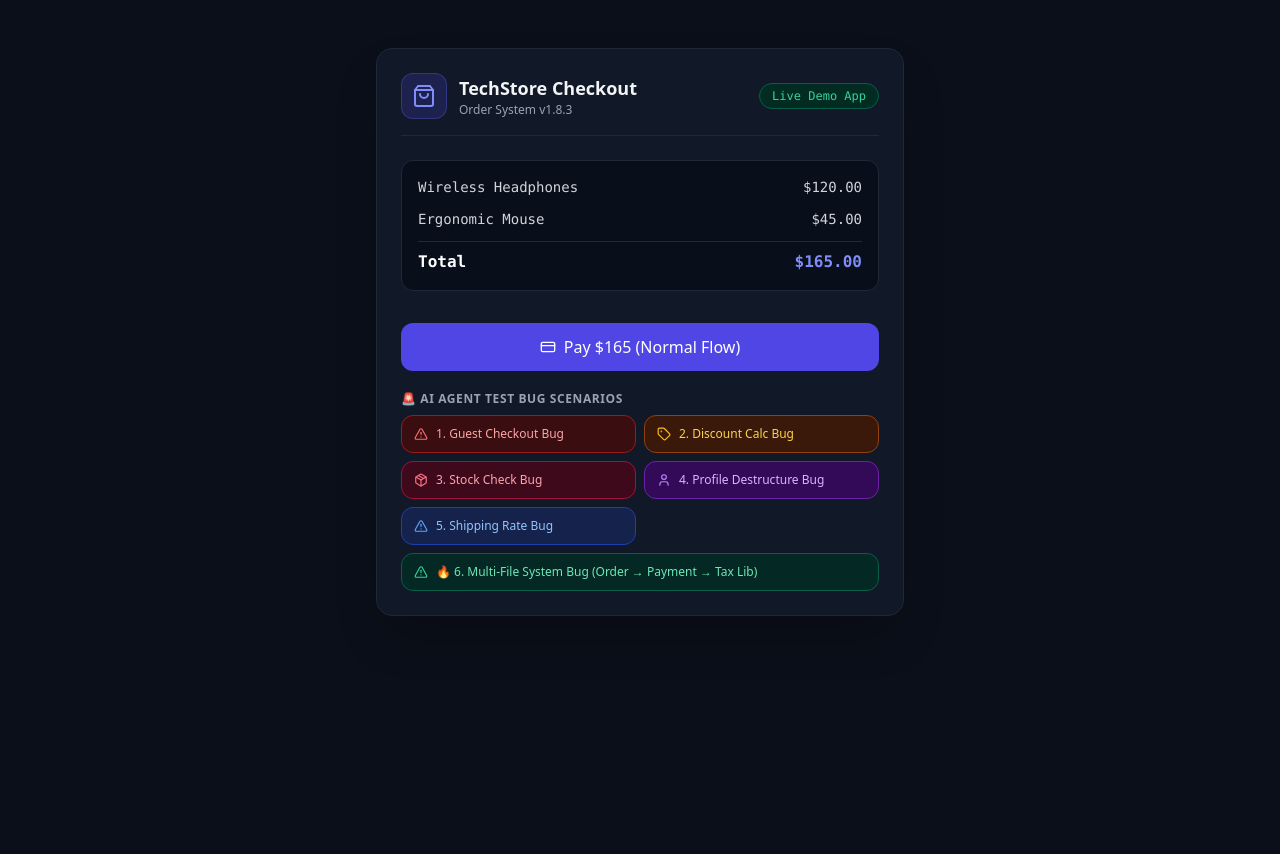
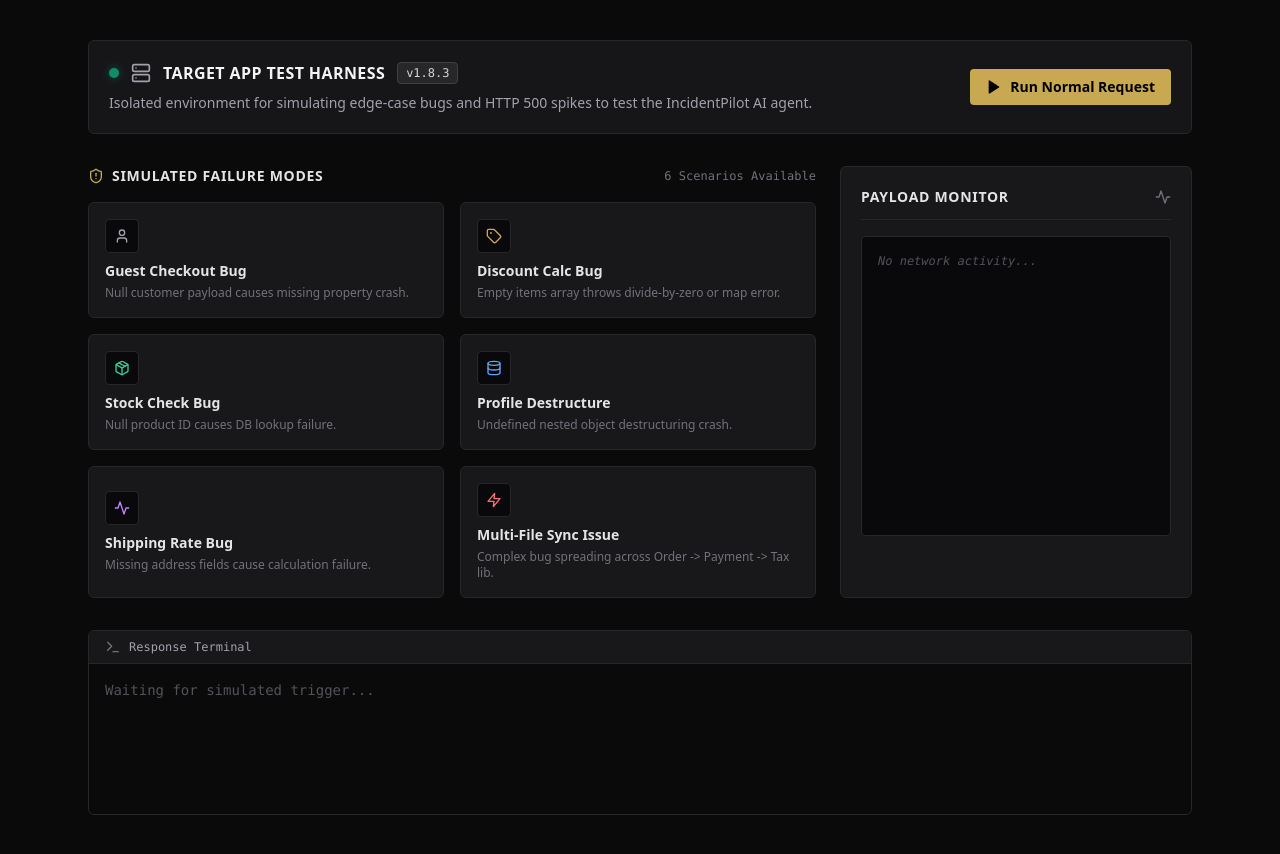
Before and after one commit to krishna3006b/ordering-system, a Next.js app: page / in a window 1280 px wide. Before the commit the page ends 800 px from the top, so only its background shows below. Built offline with nearby package versions, Linux system fonts and the light colour scheme.

Commit message:
feat: redesign checkout page into test harness control plane

```diff
--- a/src/app/layout.tsx
+++ b/src/app/layout.tsx
@@ -13,7 +13,7 @@ export default function RootLayout({
 }) {
   return (
     <html lang="en">
-      <body className="bg-dark-900 min-h-screen text-gray-100 antialiased">
+      <body className="bg-[#0a0a0a] min-h-screen text-zinc-100 antialiased font-sans selection:bg-[#c8a951]/30 selection:text-white">
         {children}
       </body>
     </html>
--- a/src/app/page.tsx
+++ b/src/app/page.tsx
@@ -1,15 +1,24 @@
 'use client';
 
 import React, { useState } from 'react';
-import { ShoppingBag, AlertTriangle, CheckCircle, ShieldAlert, CreditCard, Tag, Package, User } from 'lucide-react';
+import { Server, Activity, AlertTriangle, ShieldAlert, Tag, Package, User, Terminal, CheckCircle2, Zap, ArrowRight, Play, Database } from 'lucide-react';
 
 export default function CheckoutPage() {
   const [loading, setLoading] = useState(false);
   const [result, setResult] = useState<any>(null);
+  const [activeScenario, setActiveScenario] = useState<string | null>(null);
+  const [logs, setLogs] = useState<string[]>([]);
 
-  const triggerApi = async (endpoint: string, payload: any) => {
+  const addLog = (msg: string) => {
+    setLogs(prev => [...prev, `[${new Date().toISOString().split('T')[1].slice(0,-1)}] ${msg}`]);
+  };
+
+  const triggerApi = async (name: string, endpoint: string, payload: any) => {
+    setActiveScenario(name);
     setLoading(true);
     setResult(null);
+    addLog(`Initiating scenario: ${name}...`);
+    addLog(`POST ${endpoint} Payload: ${JSON.stringify(payload)}`);
 
     try {
       const res = await fetch(endpoint, {
@@ -19,155 +28,192 @@ export default function CheckoutPage() {
       });
 
       const data = await res.json();
-      setResult({ status: res.status, data });
+      setResult({ status: res.status, data, endpoint });
+      addLog(`Received HTTP ${res.status} from ${endpoint}`);
     } catch (e: any) {
-      setResult({ status: 500, data: { error: e.message } });
+      setResult({ status: 500, data: { error: e.message }, endpoint });
+      addLog(`Network Error: ${e.message}`);
     } finally {
       setLoading(false);
     }
   };
 
+  const scenarios = [
+    {
+      id: 'guest_checkout',
+      name: 'Guest Checkout Bug',
+      desc: 'Null customer payload causes missing property crash.',
+      icon: <User className="w-4 h-4 text-zinc-400" />,
+      color: 'hover:border-zinc-500',
+      action: () => triggerApi('Guest Checkout Bug', '/api/checkout', { customer: null })
+    },
+    {
+      id: 'discount_calc',
+      name: 'Discount Calc Bug',
+      desc: 'Empty items array throws divide-by-zero or map error.',
+      icon: <Tag className="w-4 h-4 text-[#c8a951]" />,
+      color: 'hover:border-[#c8a951]/50',
+      action: () => triggerApi('Discount Calc Bug', '/api/discount', { items: [] })
+    },
+    {
+      id: 'stock_check',
+      name: 'Stock Check Bug',
+      desc: 'Null product ID causes DB lookup failure.',
+      icon: <Package className="w-4 h-4 text-emerald-400" />,
+      color: 'hover:border-emerald-500/50',
+      action: () => triggerApi('Stock Check Bug', '/api/inventory', { product: null })
+    },
+    {
+      id: 'profile_destruct',
+      name: 'Profile Destructure',
+      desc: 'Undefined nested object destructuring crash.',
+      icon: <Database className="w-4 h-4 text-blue-400" />,
+      color: 'hover:border-blue-500/50',
+      action: () => triggerApi('Profile Destructure', '/api/user/profile', { user: null })
+    },
+    {
+      id: 'shipping_rate',
+      name: 'Shipping Rate Bug',
+      desc: 'Missing address fields cause calculation failure.',
+      icon: <Activity className="w-4 h-4 text-purple-400" />,
+      color: 'hover:border-purple-500/50',
+      action: () => triggerApi('Shipping Rate Bug', '/api/shipping/calculate', { address: null })
+    },
+    {
+      id: 'multi_file',
+      name: 'Multi-File Sync Issue',
+      desc: 'Complex bug spreading across Order -> Payment -> Tax lib.',
+      icon: <Zap className="w-4 h-4 text-red-400" />,
+      color: 'hover:border-red-500/80',
+      action: () => triggerApi('Multi-File Sync Issue', '/api/order/process', { items: [{ price: 100 }], region: null })
+    }
+  ];
+
   return (
-    <div className="max-w-xl mx-auto py-12 px-6">
-      <div className="bg-gray-900 border border-gray-800 rounded-2xl p-6 shadow-2xl space-y-6">
-        <div className="flex items-center justify-between border-b border-gray-800 pb-4">
-          <div className="flex items-center gap-3">
-            <div className="p-2.5 bg-indigo-600/20 text-indigo-400 rounded-xl border border-indigo-500/30">
-              <ShoppingBag className="w-6 h-6" />
-            </div>
+    <div className="max-w-6xl mx-auto py-10 px-6 space-y-8">
+      {/* Header Banner */}
+      <div className="bg-zinc-900/90 border border-zinc-800 rounded-md p-5 flex flex-col md:flex-row items-start md:items-center justify-between gap-4">
         <div>
-              <h1 className="font-bold text-lg">TechStore Checkout</h1>
-              <p className="text-xs text-gray-400">Order System v1.8.3</p>
-            </div>
-          </div>
-          <span className="text-xs bg-emerald-950 text-emerald-400 border border-emerald-800 px-3 py-1 rounded-full font-mono">
-            Live Demo App
+          <div className="flex items-center space-x-3">
+            <span className="w-2.5 h-2.5 rounded-full bg-emerald-500 animate-pulse shadow-[0_0_8px_rgba(16,185,129,0.5)]" />
+            <Server className="w-5 h-5 text-zinc-400" />
+            <h1 className="text-base font-semibold text-zinc-100 tracking-wide">TARGET APP TEST HARNESS</h1>
+            <span className="bg-zinc-800 text-zinc-300 text-xs px-2 py-0.5 rounded font-mono border border-zinc-700">
+              v1.8.3
             </span>
           </div>
-
-        {/* Order Summary */}
-        <div className="space-y-3 font-mono text-sm bg-gray-950/60 p-4 rounded-xl border border-gray-800">
-          <div className="flex justify-between text-gray-300">
-            <span>Wireless Headphones</span>
-            <span>$120.00</span>
+          <p className="text-sm text-zinc-400 mt-2">
+            Isolated environment for simulating edge-case bugs and HTTP 500 spikes to test the IncidentPilot AI agent.
+          </p>
         </div>
-          <div className="flex justify-between text-gray-300">
-            <span>Ergonomic Mouse</span>
-            <span>$45.00</span>
-          </div>
-          <div className="border-t border-gray-800 pt-2 flex justify-between font-bold text-white text-base">
-            <span>Total</span>
-            <span className="text-indigo-400">$165.00</span>
+        <div className="flex items-center space-x-2">
+          <button
+            onClick={() => triggerApi('Normal Checkout', '/api/checkout', { customer: { address: { city: 'San Francisco' } } })}
+            disabled={loading}
+            className="bg-[#c8a951] hover:bg-[#b09446] text-black font-semibold text-sm px-4 py-2 rounded flex items-center gap-2 transition disabled:opacity-50"
+          >
+            <Play className="w-4 h-4" fill="currentColor" />
+            Run Normal Request
+          </button>
         </div>
       </div>
 
-        {/* Action Buttons */}
-        <div className="space-y-3 pt-2">
+      <div className="grid grid-cols-1 lg:grid-cols-3 gap-6">
+
+        {/* Left Col: Scenarios */}
+        <div className="lg:col-span-2 space-y-4">
+          <div className="flex items-center justify-between">
+            <h2 className="text-sm font-semibold text-zinc-200 uppercase tracking-wider flex items-center gap-2">
+              <ShieldAlert className="w-4 h-4 text-[#c8a951]" />
+              Simulated Failure Modes
+            </h2>
+            <span className="text-xs text-zinc-500 font-mono">6 Scenarios Available</span>
+          </div>
+
+          <div className="grid grid-cols-1 md:grid-cols-2 gap-4">
+            {scenarios.map((s) => (
               <button
-            onClick={() => triggerApi('/api/checkout', { customer: { address: { city: 'San Francisco' } } })}
+                key={s.id}
+                onClick={s.action}
                 disabled={loading}
-            className="w-full bg-indigo-600 hover:bg-indigo-500 text-white font-medium py-3 px-4 rounded-xl flex items-center justify-center gap-2 transition disabled:opacity-50"
+                className={`text-left bg-zinc-900 border border-zinc-800 p-4 rounded-md transition-all group ${s.color} hover:bg-zinc-800/50 disabled:opacity-50`}
               >
-            <CreditCard className="w-4 h-4" />
-            {loading ? 'Processing...' : 'Pay $165 (Normal Flow)'}
+                <div className="flex items-start justify-between mb-2">
+                  <div className="p-2 rounded bg-zinc-950 border border-zinc-800 group-hover:border-zinc-700 transition-colors">
+                    {s.icon}
+                  </div>
+                  {activeScenario === s.name && loading && (
+                    <span className="text-[10px] uppercase font-bold text-[#c8a951] animate-pulse">Running</span>
+                  )}
+                </div>
+                <h3 className="font-semibold text-zinc-200 text-sm">{s.name}</h3>
+                <p className="text-xs text-zinc-500 mt-1">{s.desc}</p>
               </button>
+            ))}
+          </div>
+        </div>
 
-          <div className="pt-2">
-            <p className="text-xs font-semibold text-gray-400 uppercase tracking-wider mb-2">
-              🚨 AI Agent Test Bug Scenarios
-            </p>
-            <div className="grid grid-cols-1 md:grid-cols-2 gap-2">
-              <button
-                onClick={() => triggerApi('/api/checkout', { customer: null })}
-                disabled={loading}
-                className="bg-red-950/80 hover:bg-red-900 text-red-300 border border-red-800 font-medium py-2.5 px-3 rounded-xl flex items-center gap-2 transition disabled:opacity-50 text-xs text-left"
-              >
-                <AlertTriangle className="w-3.5 h-3.5 text-red-400 shrink-0" />
-                1. Guest Checkout Bug
-              </button>
+        {/* Right Col: Payload Monitor */}
+        <div className="bg-zinc-900 border border-zinc-800 rounded-md p-5 flex flex-col h-full">
+          <div className="flex items-center justify-between mb-4 border-b border-zinc-800 pb-3">
+            <h2 className="text-sm font-semibold text-zinc-200 uppercase tracking-wider">Payload Monitor</h2>
+            <Activity className="w-4 h-4 text-zinc-500" />
+          </div>
 
-              <button
-                onClick={() => triggerApi('/api/discount', { items: [] })}
-                disabled={loading}
-                className="bg-amber-950/80 hover:bg-amber-900 text-amber-300 border border-amber-800 font-medium py-2.5 px-3 rounded-xl flex items-center gap-2 transition disabled:opacity-50 text-xs text-left"
-              >
-                <Tag className="w-3.5 h-3.5 text-amber-400 shrink-0" />
-                2. Discount Calc Bug
-              </button>
-
-              <button
-                onClick={() => triggerApi('/api/inventory', { product: null })}
-                disabled={loading}
-                className="bg-rose-950/80 hover:bg-rose-900 text-rose-300 border border-rose-800 font-medium py-2.5 px-3 rounded-xl flex items-center gap-2 transition disabled:opacity-50 text-xs text-left"
-              >
-                <Package className="w-3.5 h-3.5 text-rose-400 shrink-0" />
-                3. Stock Check Bug
-              </button>
-
-              <button
-                onClick={() => triggerApi('/api/user/profile', { user: null })}
-                disabled={loading}
-                className="bg-purple-950/80 hover:bg-purple-900 text-purple-300 border border-purple-800 font-medium py-2.5 px-3 rounded-xl flex items-center gap-2 transition disabled:opacity-50 text-xs text-left"
-              >
-                <User className="w-3.5 h-3.5 text-purple-400 shrink-0" />
-                4. Profile Destructure Bug
-              </button>
-
-              <button
-                onClick={() => triggerApi('/api/shipping/calculate', { address: null })}
-                disabled={loading}
-                className="bg-blue-950/80 hover:bg-blue-900 text-blue-300 border border-blue-800 font-medium py-2.5 px-3 rounded-xl flex items-center gap-2 transition disabled:opacity-50 text-xs text-left"
-              >
-                <AlertTriangle className="w-3.5 h-3.5 text-blue-400 shrink-0" />
-                5. Shipping Rate Bug
-              </button>
-
-              <button
-                onClick={() => triggerApi('/api/order/process', { items: [{ price: 100 }], region: null })}
-                disabled={loading}
-                className="bg-emerald-950/80 hover:bg-emerald-900 text-emerald-300 border border-emerald-800 font-medium py-2.5 px-3 rounded-xl flex items-center gap-2 transition disabled:opacity-50 text-xs text-left col-span-1 md:col-span-2"
-              >
-                <AlertTriangle className="w-3.5 h-3.5 text-emerald-400 shrink-0" />
-                🔥 6. Multi-File System Bug (Order → Payment → Tax Lib)
-              </button>
+          <div className="flex-1 bg-zinc-950 border border-zinc-800 rounded p-4 font-mono text-xs overflow-y-auto max-h-[300px]">
+            {logs.length === 0 ? (
+              <div className="text-zinc-600 italic">No network activity...</div>
+            ) : (
+              <div className="space-y-1">
+                {logs.map((l, i) => (
+                  <div key={i} className={`${l.includes('Network Error') || l.includes('HTTP 500') || l.includes('Error') ? 'text-red-400' : l.includes('HTTP 200') ? 'text-emerald-400' : 'text-zinc-400'}`}>
+                    {l}
+                  </div>
+                ))}
+              </div>
+            )}
           </div>
         </div>
       </div>
 
-        {/* Status Result Display */}
+      {/* Terminal Output */}
+      <div className="bg-[#0a0a0a] border border-zinc-800 rounded-md overflow-hidden">
+        <div className="bg-zinc-900 border-b border-zinc-800 px-4 py-2 flex items-center justify-between">
+          <div className="flex items-center gap-2">
+            <Terminal className="w-4 h-4 text-zinc-500" />
+            <span className="text-xs font-mono text-zinc-400">Response Terminal</span>
+          </div>
           {result && (
-          <div
-            className={`p-4 rounded-xl border font-mono text-xs space-y-1 ${
-              result.status === 200
-                ? 'bg-emerald-950/80 border-emerald-800 text-emerald-200'
-                : 'bg-red-950/80 border-red-800 text-red-200'
-            }`}
-          >
-            <div className="flex items-center gap-2 font-bold text-sm">
-              {result.status === 200 ? (
-                <>
-                  <CheckCircle className="w-4 h-4 text-emerald-400" />
-                  HTTP 200 OK — Success!
-                </>
-              ) : (
-                <>
-                  <ShieldAlert className="w-4 h-4 text-red-400" />
-                  HTTP 500 Internal Server Error
-                </>
+            <span className={`text-[10px] font-mono px-2 py-0.5 rounded uppercase font-bold ${
+              result.status === 200 ? 'bg-emerald-500/20 text-emerald-400 border border-emerald-500/30' : 'bg-red-500/20 text-red-400 border border-red-500/30'
+            }`}>
+              HTTP {result.status}
+            </span>
           )}
         </div>
-            <pre className="mt-2 text-[11px] overflow-x-auto bg-black/40 p-2 rounded">
-              {JSON.stringify(result.data, null, 2)}
-            </pre>
 
-            {result.status !== 200 && (
-              <p className="text-[11px] text-red-300 font-sans mt-2 pt-1 border-t border-red-900">
-                🚨 Slack Alert & IncidentPilot AI Agent Dispatched Automatically!
-              </p>
-            )}
+        <div className="p-4 font-mono text-sm min-h-[150px] overflow-auto">
+          {!result ? (
+            <div className="text-zinc-600">Waiting for simulated trigger...</div>
+          ) : result.status === 200 ? (
+            <div className="text-emerald-400 flex flex-col gap-2">
+              <div className="flex items-center gap-2">
+                <CheckCircle2 className="w-5 h-5" />
+                <span>Success: Request processed seamlessly.</span>
+              </div>
+              <pre className="text-emerald-200/70 text-xs mt-2">{JSON.stringify(result.data, null, 2)}</pre>
+            </div>
+          ) : (
+            <div className="text-red-400 flex flex-col gap-2">
+              <div className="flex items-center gap-2">
+                <AlertTriangle className="w-5 h-5" />
+                <span>Error: Internal Server Error (500) triggered in <span className="text-zinc-300 bg-zinc-800 px-1 py-0.5 rounded">{result.endpoint}</span></span>
+              </div>
+              <pre className="text-red-200/70 text-xs mt-2">{JSON.stringify(result.data, null, 2)}</pre>
             </div>
           )}
         </div>
       </div>
+    </div>
   );
 }
```
Lines whose indentation alone changed are shown as unchanged.
